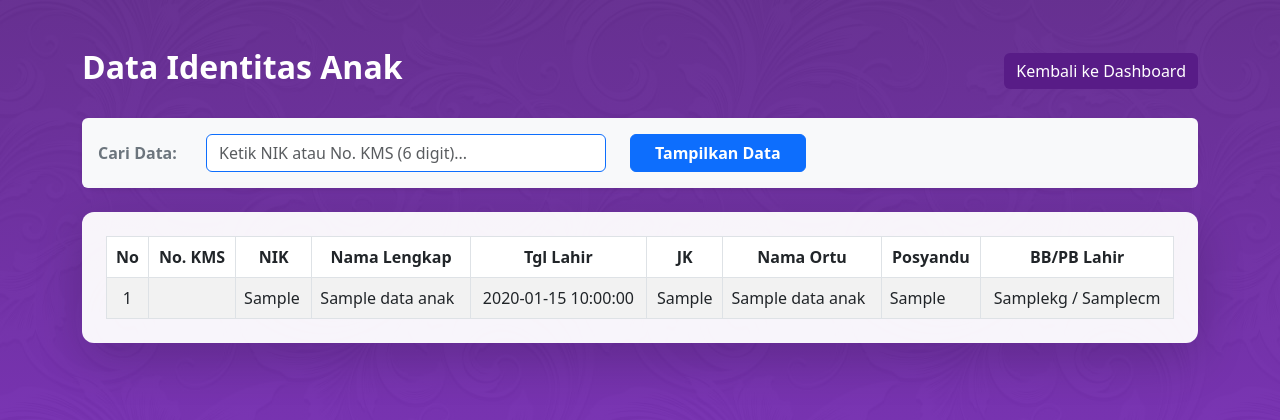
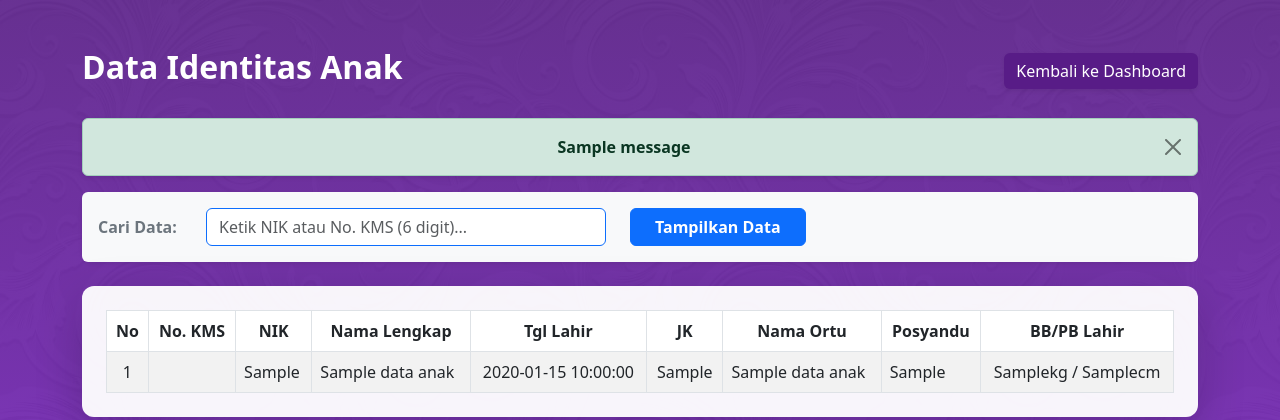
Before and after one commit to R4annnn1231/MIKADO, a Flask app: template templates/ui_identitas.html in a window 1280 px wide. Shown: the top 420 px of the page. Run offline with Flask 3, Linux system fonts and the light colour scheme; the template is opened without the code that fills it: most values are stand-ins (such as "Sample title", 1, 10 or a date in 2020); one stand-in notice (Sample message) is shown.

Commit message:
Update ui_identitas.html

```diff
--- a/templates/ui_identitas.html
+++ b/templates/ui_identitas.html
@@ -16,10 +16,28 @@
     <div class="container mt-5 mb-5">
         <div class="d-flex justify-content-between align-items-center mb-4 flex-wrap gap-2">
             <h2 class="text-white fw-bold">Data Identitas Anak</h2>
-            <a href="{{ url_for('index') }}" class="btn btn-ungu">Kembali ke Dashboard</a>
+            <div>
+                {% if role == 'admin' %}
+                <button type="button" class="btn btn-warning fw-bold text-dark me-2 shadow-sm" data-bs-toggle="modal" data-bs-target="#modalTambahAnak">
+                    + Tambah Anak
+                </button>
+                {% endif %}
+                <a href="{{ url_for('index') }}" class="btn btn-ungu shadow-sm">Kembali ke Dashboard</a>
+            </div>
         </div>
 
-        <!-- SEARCH BAR UNTUK ADMIN / DROPDOWN ORTU -->
+        {% with messages = get_flashed_messages(with_categories=true) %}
+          {% if messages %}
+            {% for category, message in messages %}
+              <div class="alert alert-{{ category }} alert-dismissible fade show text-center fw-bold shadow-sm" role="alert">
+                {{ message }}
+                <button type="button" class="btn-close" data-bs-dismiss="alert" aria-label="Close"></button>
+              </div>
+            {% endfor %}
+          {% endif %}
+        {% endwith %}
+
+        <!-- SEARCH BAR ADMIN / ORTU -->
         <div class="card shadow-sm mb-4 border-0">
             <div class="card-body bg-light rounded">
                 <form method="GET" action="" class="d-flex align-items-center flex-wrap gap-2">
@@ -81,7 +99,7 @@
                                 </tr>
                                 {% endfor %}
                             {% else %}
-                                <tr><td colspan="9" class="text-center text-muted py-4">{% if role == 'admin' %}Silakan masukkan NIK atau No. KMS di atas untuk mencari data.{% else %}Belum ada data identitas anak.{% endif %}</td></tr>
+                                <tr><td colspan="9" class="text-center text-muted py-4">{% if role == 'admin' %}Silakan masukkan NIK atau No. KMS di atas, atau klik tombol <b>"+ Tambah Anak"</b> untuk mendaftarkan anak baru.{% else %}Belum ada data identitas anak.{% endif %}</td></tr>
                             {% endif %}
                         </tbody>
                     </table>
@@ -89,5 +107,80 @@
             </div>
         </div>
     </div>
+
+    <!-- MODAL TAMBAH ANAK MANUAL (KHUSUS ADMIN) -->
+    {% if role == 'admin' %}
+    <div class="modal fade" id="modalTambahAnak" tabindex="-1" aria-hidden="true">
+        <div class="modal-dialog modal-dialog-centered modal-lg">
+            <div class="modal-content">
+                <div class="modal-header bg-ungu text-white">
+                    <h5 class="modal-title fw-bold">Tambah Data Anak Baru (Admin)</h5>
+                    <button type="button" class="btn-close btn-close-white" data-bs-dismiss="modal" aria-label="Close"></button>
+                </div>
+                <form method="POST" action="{{ url_for('identitas') }}">
+                    <div class="modal-body">
+                        <div class="alert alert-info py-2 mb-3">
+                            <small>💡 **No. KMS** akan digenerate secara otomatis oleh sistem berupa 6 digit angka berurutan standar nasional (contoh: <code>000001</code>).</small>
+                        </div>
+                        <div class="row mb-3">
+                            <div class="col-md-6">
+                                <label class="form-label fw-bold">NIK Anak</label>
+                                <input type="text" class="form-control" name="nik_anak" placeholder="Masukkan 16 digit NIK..." maxlength="16" required>
+                            </div>
+                            <div class="col-md-6">
+                                <label class="form-label fw-bold">Nama Lengkap Anak</label>
+                                <input type="text" class="form-control" name="nama_anak" placeholder="Nama lengkap anak..." required>
+                            </div>
+                        </div>
+                        <div class="row mb-3">
+                            <div class="col-md-6">
+                                <label class="form-label fw-bold">Tanggal Lahir</label>
+                                <input type="date" class="form-control" name="tanggal_lahir" required>
+                            </div>
+                            <div class="col-md-6">
+                                <label class="form-label fw-bold">Jenis Kelamin</label>
+                                <select class="form-select" name="jenis_kelamin" required>
+                                    <option value="">-- Pilih Jenis Kelamin --</option>
+                                    <option value="L">Laki-laki (L)</option>
+                                    <option value="P">Perempuan (P)</option>
+                                </select>
+                            </div>
+                        </div>
+                        <div class="row mb-3">
+                            <div class="col-md-6">
+                                <label class="form-label fw-bold">Nama Orang Tua</label>
+                                <input type="text" class="form-control" name="nama_ortu" placeholder="Nama Ayah / Ibu..." required>
+                            </div>
+                            <div class="col-md-6">
+                                <label class="form-label fw-bold">Posyandu Terdaftar</label>
+                                <input type="text" class="form-control" name="posyandu_terdaftar" placeholder="Contoh: Posyandu Melati 1..." required>
+                            </div>
+                        </div>
+                        <div class="row mb-3">
+                            <div class="col-md-6">
+                                <label class="form-label fw-bold">Berat Badan Lahir (kg)</label>
+                                <input type="number" step="0.01" min="0.5" max="10" class="form-control" name="bb_lahir" placeholder="Contoh: 3.1">
+                            </div>
+                            <div class="col-md-6">
+                                <label class="form-label fw-bold">Panjang Badan Lahir (cm)</label>
+                                <input type="number" step="0.1" min="30" max="65" class="form-control" name="pb_lahir" placeholder="Contoh: 50.0">
+                            </div>
+                        </div>
+                        <div class="mb-3">
+                            <label class="form-label fw-bold">Alamat Lengkap</label>
+                            <textarea class="form-control" name="alamat_lengkap" rows="2" placeholder="Alamat domisili lengkap..."></textarea>
+                        </div>
+                    </div>
+                    <div class="modal-footer">
+                        <button type="button" class="btn btn-secondary" data-bs-dismiss="modal">Batal</button>
+                        <button type="submit" class="btn btn-ungu fw-bold">Simpan & Generate No. KMS</button>
+                    </div>
+                </form>
+            </div>
+        </div>
+    </div>
+    {% endif %}
+
+    <script src="https://cdn.jsdelivr.net/npm/bootstrap@5.3.0/dist/js/bootstrap.bundle.min.js"></script>
 </body>
 </html>
```
